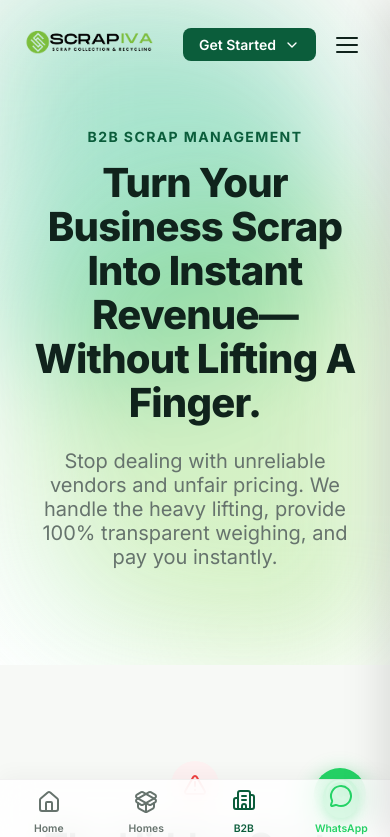
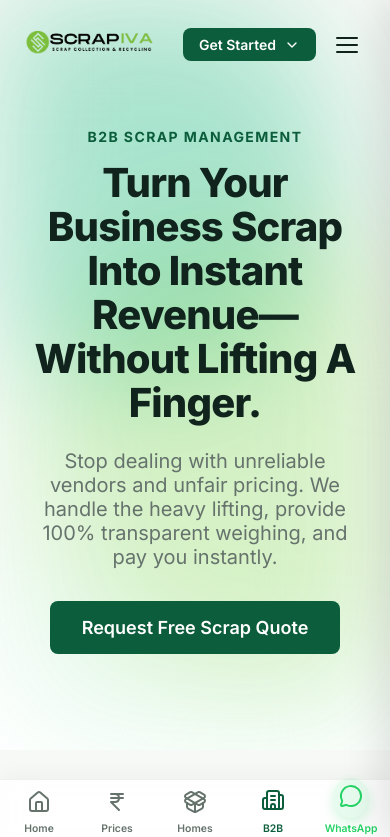
Before and after one commit to Shahbaz18-netizen/ScrapivaWebsite, a Next.js app: page /for-businesses in a window 390 px wide. Shown: the top 837 px of the page. Built offline with nearby package versions, Linux system fonts and the light colour scheme.

Commit message:
feat(ui): add scroll animations, fix mobile badge overlap, and optimize CTA placement

```diff
--- a/src/app/for-businesses/page.module.css
+++ b/src/app/for-businesses/page.module.css
@@ -37,3 +37,9 @@
   max-width: 700px;
   margin: 0 auto;
 }
+
+.heroCta {
+  margin-top: 2rem;
+  display: flex;
+  justify-content: center;
+}
--- a/src/app/for-businesses/page.tsx
+++ b/src/app/for-businesses/page.tsx
@@ -6,6 +6,9 @@ import { B2BServices } from "@/components/sections/B2B/B2BServices/B2BServices";
 import { B2BGuarantee } from "@/components/sections/B2B/B2BGuarantee/B2BGuarantee";
 import { TrustStrip } from "@/components/sections/TrustStrip/TrustStrip";
 import { B2BLeadForm } from "@/components/sections/B2B/B2BLeadForm/B2BLeadForm";
+import { ScrollReveal } from "@/components/ui/ScrollReveal/ScrollReveal";
+import { Button } from "@/components/ui/Button/Button";
+import Link from "next/link";
 import styles from "./page.module.css";
 import type { Metadata } from "next";
 
@@ -25,6 +28,7 @@ export const metadata: Metadata = {
 export default function ForBusinesses() {
   return (
     <>
+      <ScrollReveal duration={0.8} yOffset={20}>
         <section className={styles.hero}>
           <AuroraBackground />
           <div className="container">
@@ -34,16 +38,39 @@ export default function ForBusinesses() {
               <p className={styles.description}>
                 Stop dealing with unreliable vendors and unfair pricing. We handle the heavy lifting, provide 100% transparent weighing, and pay you instantly.
               </p>
+              <div className={styles.heroCta}>
+                <Link href="#quote">
+                  <Button variant="primary" size="lg">Request Free Scrap Quote</Button>
+                </Link>
+              </div>
             </div>
           </div>
         </section>
+      </ScrollReveal>
 
+      <ScrollReveal delay={0.1}>
         <B2BPainPoints />
+      </ScrollReveal>
+
+      <ScrollReveal>
         <B2BServices />
+      </ScrollReveal>
+
+      <ScrollReveal>
         <B2BIndustries />
+      </ScrollReveal>
+
+      <ScrollReveal>
         <TrustStrip />
+      </ScrollReveal>
+
+      <ScrollReveal>
         <B2BGuarantee />
+      </ScrollReveal>
+
+      <ScrollReveal>
         <B2BLeadForm />
+      </ScrollReveal>
     </>
   );
 }
--- a/src/components/layout/BottomNav/BottomNav.tsx
+++ b/src/components/layout/BottomNav/BottomNav.tsx
@@ -3,7 +3,7 @@
 import React from 'react';
 import Link from 'next/link';
 import { usePathname } from 'next/navigation';
-import { Home, PackageOpen, Building2, MessageCircle } from 'lucide-react';
+import { Home, PackageOpen, Building2, MessageCircle, IndianRupee } from 'lucide-react';
 import { siteConfig } from '@/config/site';
 import styles from './BottomNav.module.css';
 
@@ -13,6 +13,7 @@ export const BottomNav = () => {
 
   const navItems = [
     { href: '/', label: 'Home', icon: <Home size={24} /> },
+    { href: '/scrap-prices-siliguri', label: 'Prices', icon: <IndianRupee size={24} /> },
     { href: '/book-pickup', label: 'Homes', icon: <PackageOpen size={24} /> },
     { href: '/for-businesses', label: 'B2B', icon: <Building2 size={24} /> },
   ];
--- a/src/components/layout/FloatingWhatsApp/FloatingWhatsApp.module.css
+++ b/src/components/layout/FloatingWhatsApp/FloatingWhatsApp.module.css
@@ -112,7 +112,8 @@
     height: 28px;
   }
 
-  .tooltip {
-    display: none; /* hide tooltip on mobile — not needed */
+  /* Hide entirely on mobile because BottomNav has it */
+  .wrapper {
+    display: none;
   }
 }
--- a/src/components/ui/PriceCard/PriceCard.module.css
+++ b/src/components/ui/PriceCard/PriceCard.module.css
@@ -19,8 +19,8 @@
 /* ── Popular Badge ──────────────────────────── */
 .popularBadge {
   position: absolute;
-  top: 12px;
-  right: 12px;
+  top: 0px;
+  right: 0px;
   font-size: 0.7rem;
   font-weight: 700;
   background: rgba(255, 255, 255, 0.92);
@@ -56,6 +56,7 @@
   justify-content: center;
   padding: 0.75rem 1.5rem;
   min-height: 120px;
+  position: relative; /* Contains the popular badge */
   transition: transform 0.35s cubic-bezier(0.34, 1.56, 0.64, 1);
 }
 
--- /dev/null
+++ b/src/components/ui/ScrollReveal/ScrollReveal.tsx
@@ -0,0 +1,36 @@
+'use client';
+
+import React, { ReactNode } from 'react';
+import { motion } from 'framer-motion';
+
+interface ScrollRevealProps {
+  children: ReactNode;
+  delay?: number;
+  duration?: number;
+  className?: string;
+  yOffset?: number;
+}
+
+export const ScrollReveal: React.FC<ScrollRevealProps> = ({
+  children,
+  delay = 0,
+  duration = 0.6,
+  className = "",
+  yOffset = 30
+}) => {
+  return (
+    <motion.div
+      className={className}
+      initial={{ opacity: 0, y: yOffset }}
+      whileInView={{ opacity: 1, y: 0 }}
+      viewport={{ once: true, margin: "-50px" }}
+      transition={{
+        duration: duration,
+        delay: delay,
+        ease: [0.21, 0.47, 0.32, 0.98] // OutSine ease for smooth premium feel
+      }}
+    >
+      {children}
+    </motion.div>
+  );
+};
```
Also changed, not shown: src/app/page.tsx (+26 -2 lines), src/components/ui/PriceCard/PriceCard.tsx (+3 -5 lines). Lines whose indentation alone changed are shown as unchanged.
